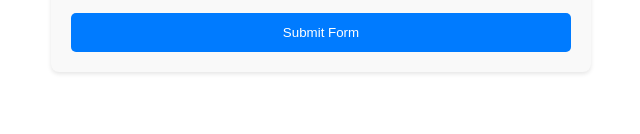
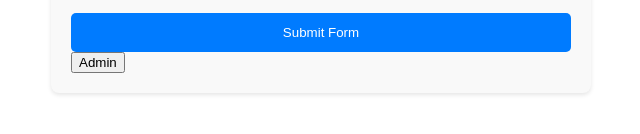
Before and after one commit to infoyesp/skctedc, a React (Create React App) app: page / in a window 1280 px wide. Shown: the part 654-788 px from the top of the page, without its empty margins (319-959 px from the left). Built offline with nearby package versions, Linux system fonts and the light colour scheme.

Commit message:
Add files via upload

```diff
--- a/src/form.js
+++ b/src/form.js
@@ -1,6 +1,8 @@
 import React from 'react';
 import firebase from './firebase';
 import "./App.css"; // Import your CSS file
+import Admin from './admin'
+import { Link } from 'react-router-dom';
 
 class App extends React.Component {
     state = {
@@ -135,6 +137,9 @@
                         </div>
 
                         <button type="submit" disabled={errorMessage || loading}>{loading ? 'Submitting...' : 'Submit Form'}</button>
+                        <Link to="/admin">
+      <button>Admin</button>
+    </Link>
                     </form>
                 </div>
             </div>
```
